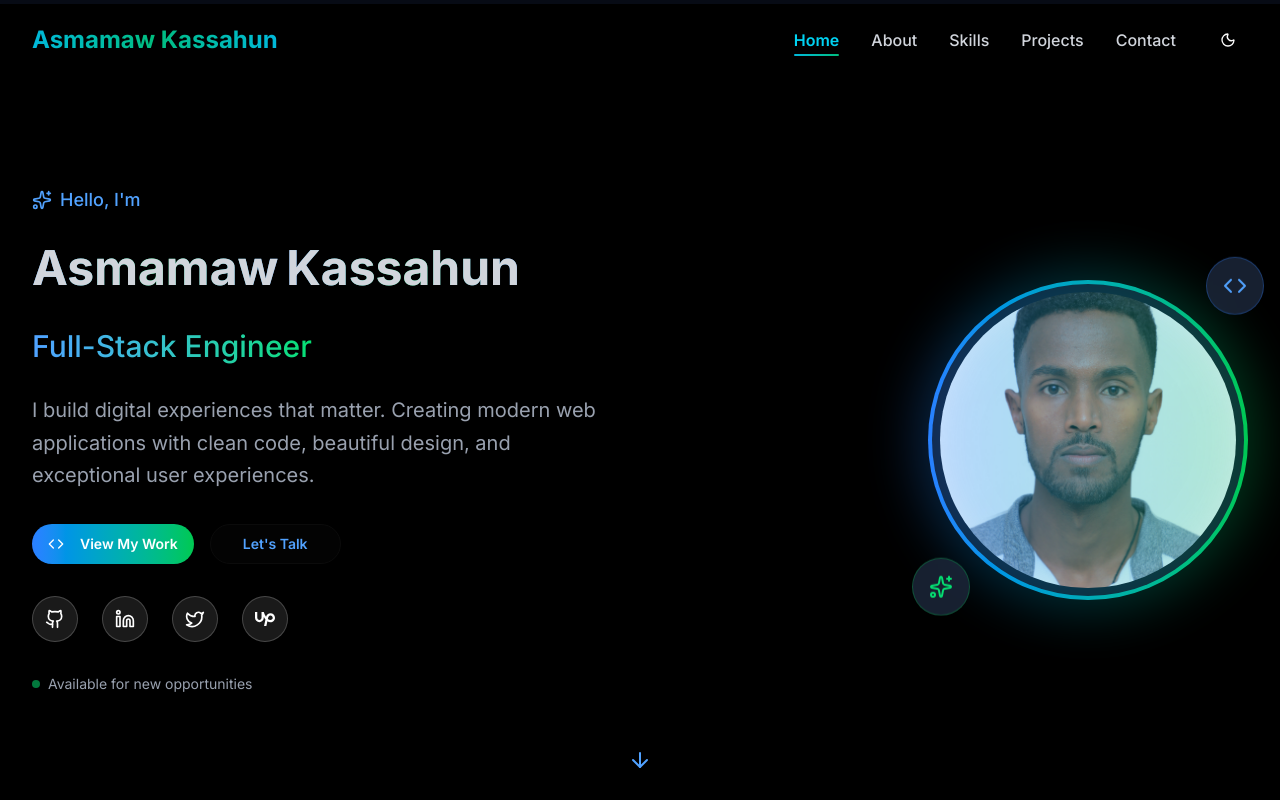
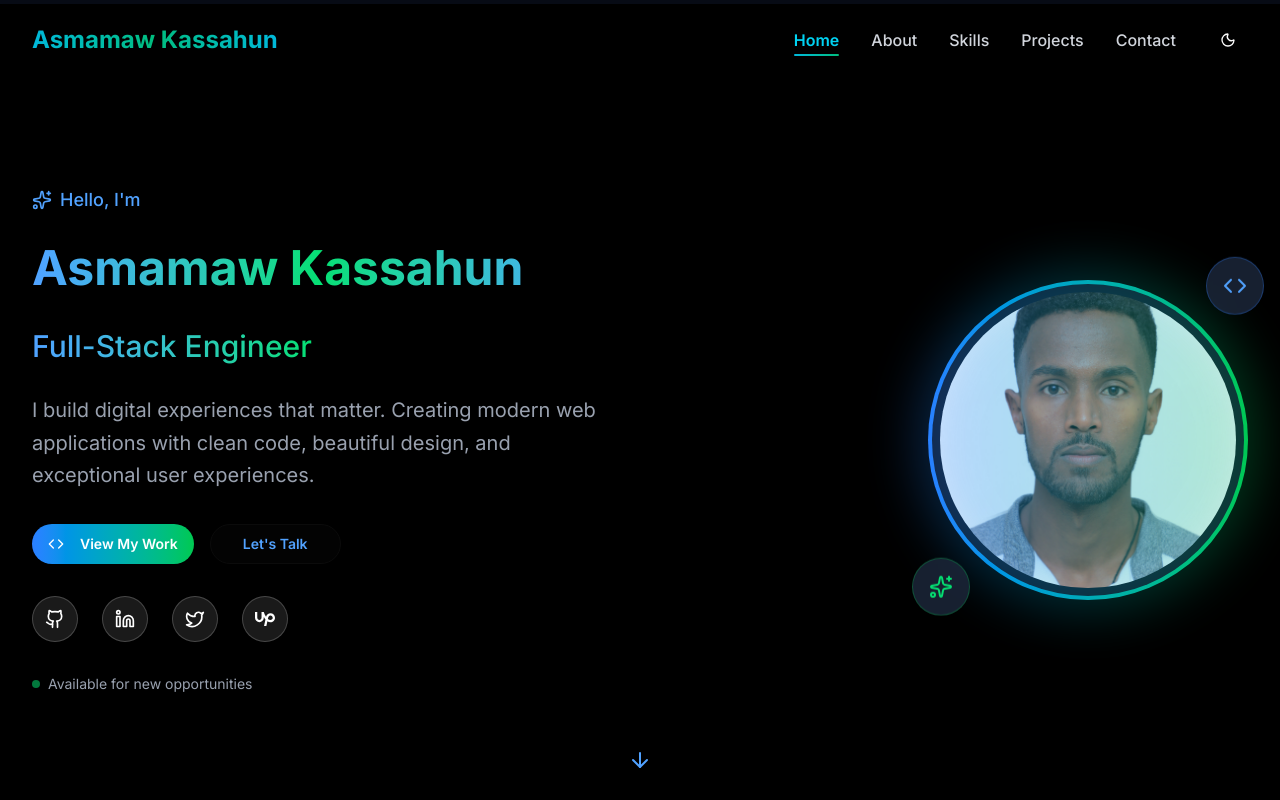
Before and after one commit to Asmamaw-cloud/portfolio, a Next.js app: page / in a window 1280 px wide. Shown: the top 800 px of the page. Built offline with nearby package versions, Linux system fonts and the light colour scheme.

Commit message:
fix the name styling issue

```diff
--- a/src/app/components/hero.tsx
+++ b/src/app/components/hero.tsx
@@ -1,5 +1,4 @@
 "use client"
-
 import { useEffect, useState } from "react"
 import { motion } from "framer-motion"
 import { Github, Linkedin, Twitter, ArrowDown, Code, Sparkles } from "lucide-react"
@@ -10,7 +9,6 @@ import { SiUpwork } from "react-icons/si"
 const Hero = () => {
   const [mounted, setMounted] = useState(false)
   const [currentSkill, setCurrentSkill] = useState(0)
-
   const skills = [
     "React Developer",
     "Next.js Expert",
@@ -21,11 +19,9 @@ const Hero = () => {
 
   useEffect(() => {
     setMounted(true)
-
     const interval = setInterval(() => {
       setCurrentSkill((prev) => (prev + 1) % skills.length)
     }, 3000)
-
     return () => clearInterval(interval)
   }, [])
 
@@ -60,7 +56,6 @@ const Hero = () => {
       <div className="absolute inset-0 -z-10">
         {/* Gradient Mesh */}
         <div className="absolute inset-0 bg-gradient-to-br from-gray-100 via-white to-gray-50 dark:from-slate-900 dark:via-slate-800 dark:to-black" />
-
         {/* Floating Orbs */}
         <motion.div
           className="absolute top-1/4 left-1/4 w-96 h-96 bg-blue-500/10 rounded-full blur-3xl"
@@ -86,7 +81,6 @@ const Hero = () => {
             ease: "linear",
           }}
         />
-
         {/* Code Background Pattern */}
         <div className="absolute inset-0 opacity-5">
           <div className="grid grid-cols-12 gap-4 h-full">
@@ -125,19 +119,13 @@ const Hero = () => {
               <Sparkles className="w-5 h-5" />
               Hello, I'm
             </motion.p>
-
             {/* Name */}
             <motion.h1
-              className="text-2xl sm:text-3xl md:text-4xl lg:text-5xl font-bold text-white dark:text-gray-300 leading-tight gsap-split-text"
+              className="text-2xl sm:text-3xl md:text-4xl lg:text-5xl font-bold leading-tight gsap-split-text bg-gradient-to-r from-blue-400 via-green-400 to-blue-400 bg-clip-text text-transparent"
               variants={itemVariants}
             >
-              <span className="bg-gradient-to-r mr-2 from-blue-400 via-green-400 to-blue-400 bg-clip-text text-transparent dark:text-gray-300">
-                Asmamaw
-              </span>
-              {/* <br /> */}
-              <span className="bg-gradient-to-r from-blue-400 via-green-400 to-blue-400 bg-clip-text text-transparent dark:text-gray-300">Kassahun</span>
+              Asmamaw Kassahun
             </motion.h1>
-
             {/* Dynamic Skill */}
             <motion.div
               className="text-2xl sm:text-3xl text-gray-300 font-medium h-12 flex items-center justify-center lg:justify-start"
@@ -154,7 +142,6 @@ const Hero = () => {
                 {skills[currentSkill]}
               </motion.span>
             </motion.div>
-
             {/* Description */}
             <motion.p
               className="text-xl text-gray-400 max-w-2xl leading-relaxed"
@@ -164,7 +151,6 @@ const Hero = () => {
               with clean code, beautiful design, and exceptional user experiences.
             </motion.p>
           </motion.div>
-
           {/* CTA Buttons */}
           <motion.div
             className="flex flex-col sm:flex-row gap-4 justify-center lg:justify-start"
@@ -172,7 +158,7 @@ const Hero = () => {
           >
             <Button
               size="lg"
-              className="bg-gradient-to-r from-blue-500 to-green-500 hover:from-blue-600 hover:to-green-600 text-white font-semibold px-8 py-4 rounded-full transition-all duration-300 transform hover:scale-105 shadow-lg hover:shadow-blue-500/25 cursor-pointer"
+              className="bg-gradient-to-r from-blue-500 to-green-500 hover:from-blue-600 hover:to-green-600 text-white font-semibold px-8 py-4 rounded-full transition-all duration-300 transform hover:scale-105 shadow-lg hover:shadow-blue-500/25"
               onClick={() => document.getElementById("projects")?.scrollIntoView({ behavior: "smooth" })}
             >
               <Code className="w-5 h-5 mr-2" />
@@ -181,13 +167,12 @@ const Hero = () => {
             <Button
               size="lg"
               variant="outline"
-              className="border-blue-400/50 text-blue-400 hover:bg-blue-500 hover:text-white font-semibold px-8 py-4 rounded-full transition-all duration-300 bg-transparent hover:border-blue-500 cursor-pointer"
+              className="border-blue-400/50 text-blue-400 hover:bg-blue-500 hover:text-white font-semibold px-8 py-4 rounded-full transition-all duration-300 bg-transparent hover:border-blue-500"
               onClick={() => document.getElementById("contact")?.scrollIntoView({ behavior: "smooth" })}
             >
               Let's Talk
             </Button>
           </motion.div>
-
           {/* Social Links */}
           <motion.div
             className="flex justify-center lg:justify-start space-x-6"
@@ -213,7 +198,6 @@ const Hero = () => {
               </motion.a>
             ))}
           </motion.div>
-
           {/* Availability Status */}
           <motion.div
             className="flex justify-center lg:justify-start items-center space-x-2 text-sm text-gray-400"
@@ -223,7 +207,6 @@ const Hero = () => {
             <span>Available for new opportunities</span>
           </motion.div>
         </div>
-
         {/* Profile Image */}
         <motion.div
           className="flex justify-center lg:justify-end"
@@ -245,7 +228,6 @@ const Hero = () => {
                 />
               </div>
             </div>
-
             {/* Glow Effect */}
             <motion.div
               className="absolute inset-0 rounded-full bg-gradient-to-r from-blue-500 to-green-500 opacity-20 blur-xl"
@@ -258,7 +240,6 @@ const Hero = () => {
                 repeat: Infinity,
               }}
             />
-
             {/* Floating Tech Icons */}
             <motion.div
               className="absolute -top-4 -right-4 bg-white/90 dark:bg-slate-800/80 backdrop-blur-sm rounded-full p-4 border border-blue-500/30"
@@ -272,7 +253,6 @@ const Hero = () => {
             >
               <Code className="w-6 h-6 text-blue-400" />
             </motion.div>
-
             <motion.div
               className="absolute -bottom-4 -left-4 bg-white/90 dark:bg-slate-800/80 backdrop-blur-sm rounded-full p-4 border border-green-500/30"
               animate={{
@@ -289,7 +269,6 @@ const Hero = () => {
           </div>
         </motion.div>
       </motion.div>
-
       {/* Scroll Indicator */}
       <motion.div
         className="absolute bottom-8 left-1/2 transform -translate-x-1/2"
```
Also changed, not shown: src/components/ui/tech-stack.tsx (+3 -3 lines).
